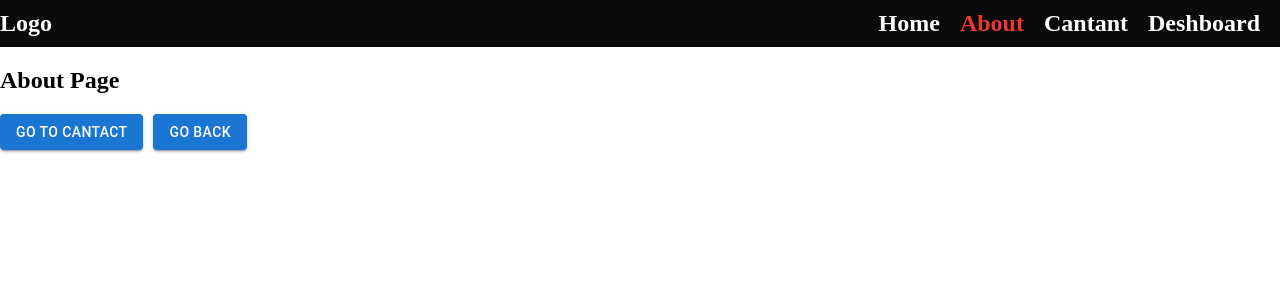
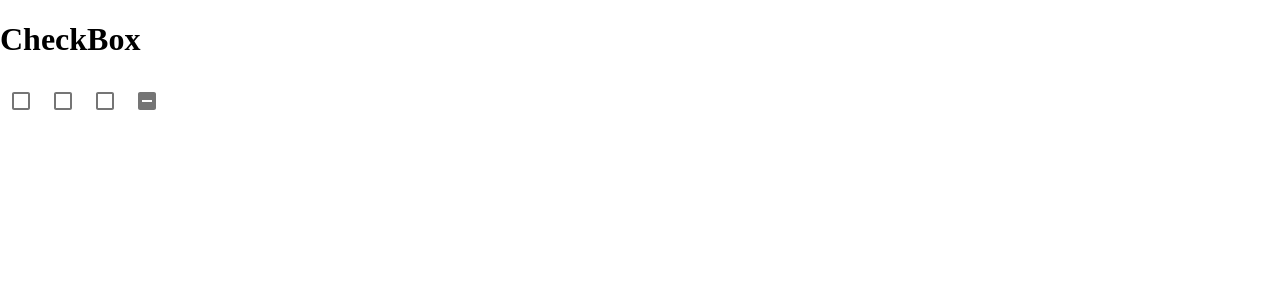
Before and after one commit to Ujala-355/Advance_react, a React (Create React App) app: page /about in a window 1280 px wide. Shown: the top 300 px of the page. Built offline with nearby package versions, Linux system fonts and the light colour scheme.

Commit message:
using mui creating Checkbox

```diff
--- a/src/About.js
+++ b/src/About.js
@@ -15,9 +15,7 @@ const About=()=>{
                 <h1>About Page</h1>
                 <Button onClick={handle} variant="contained" style={buttonStyle}>Go to Cantact</Button>
                 <Button onClick={()=>navigate(-1)} variant="contained">Go back</Button>
-
             </section>
-
         </>
     )
 }
--- a/src/App.js
+++ b/src/App.js
@@ -1,14 +1,16 @@
 import React from "react";
-import { BrowserRouter,Route,Routes } from "react-router-dom";
-import Home from "./Home";
-import About from "./About";
-import Cantact from "./Contact";
-import Deshboard from "./Deshboard"
-import Error from "./Error";
+// import { BrowserRouter,Route,Routes } from "react-router-dom";
+// import Home from "./Home";
+// import About from "./About";
+// import Cantact from "./Contact";
+// import Deshboard from "./Deshboard"
+// import Error from "./Error";
+import Checkbox from "./MUICheckBox"
 function App() {
   return (
     <>
-        <BrowserRouter>
+        <Checkbox/>
+        {/* <BrowserRouter>
             <Routes>
                 <Route path="/" element={<Home/>}>
                   <Route path="/about" element={<About/>}/>
@@ -17,7 +19,7 @@ function App() {
                   <Route path="*" element={<Error/>}/>
                 </Route>
             </Routes>
-        </BrowserRouter>
+        </BrowserRouter> */}
     </>
   );
 }
--- /dev/null
+++ b/src/MUICheckBox.js
@@ -0,0 +1,23 @@
+import React, { useState } from "react";
+import { Checkbox } from "@material-ui/core";
+const App = () => {
+  const [name, setName] = useState([]);
+    const getValue=(e)=>{
+        let data=name;
+        data.push(e.target.value);
+        console.log(data)
+    }
+
+  return (
+    <>
+        <h1>CheckBox</h1>
+        <Checkbox color="primary" value="Vikas" onChange={(e) => getValue(e)} />
+        <Checkbox color="primary" value="Vishal" onChange={(e)=>{getValue(e)}}/>
+        <Checkbox color="primary" value="Kumkum" onChange={(e)=>{getValue(e)}}/>
+        <Checkbox color="primary" value="Neeraj" indeterminate onChange={(e)=>{getValue(e)}}/>
+
+    </>
+  );
+};
+
+export default App;
--- a/src/index.css
+++ b/src/index.css
@@ -4,7 +4,7 @@ body{
   /* background-color: rgb(160, 235, 235); */
 }
 .active{
-  color:rgb(236, 55, 55)
+  color:rgb(88, 236, 55)
 }
 .error{
   display:flex;
```
